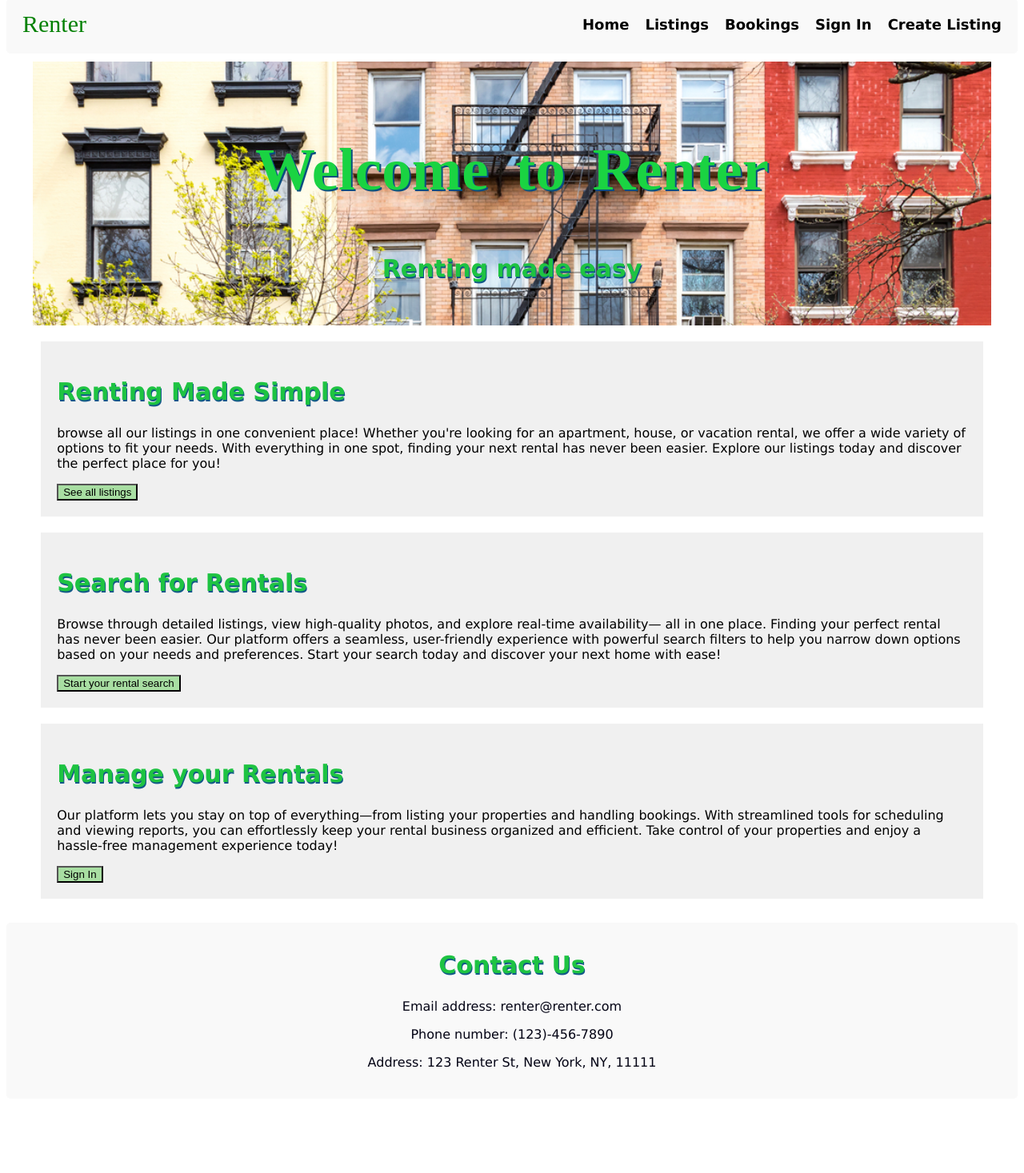
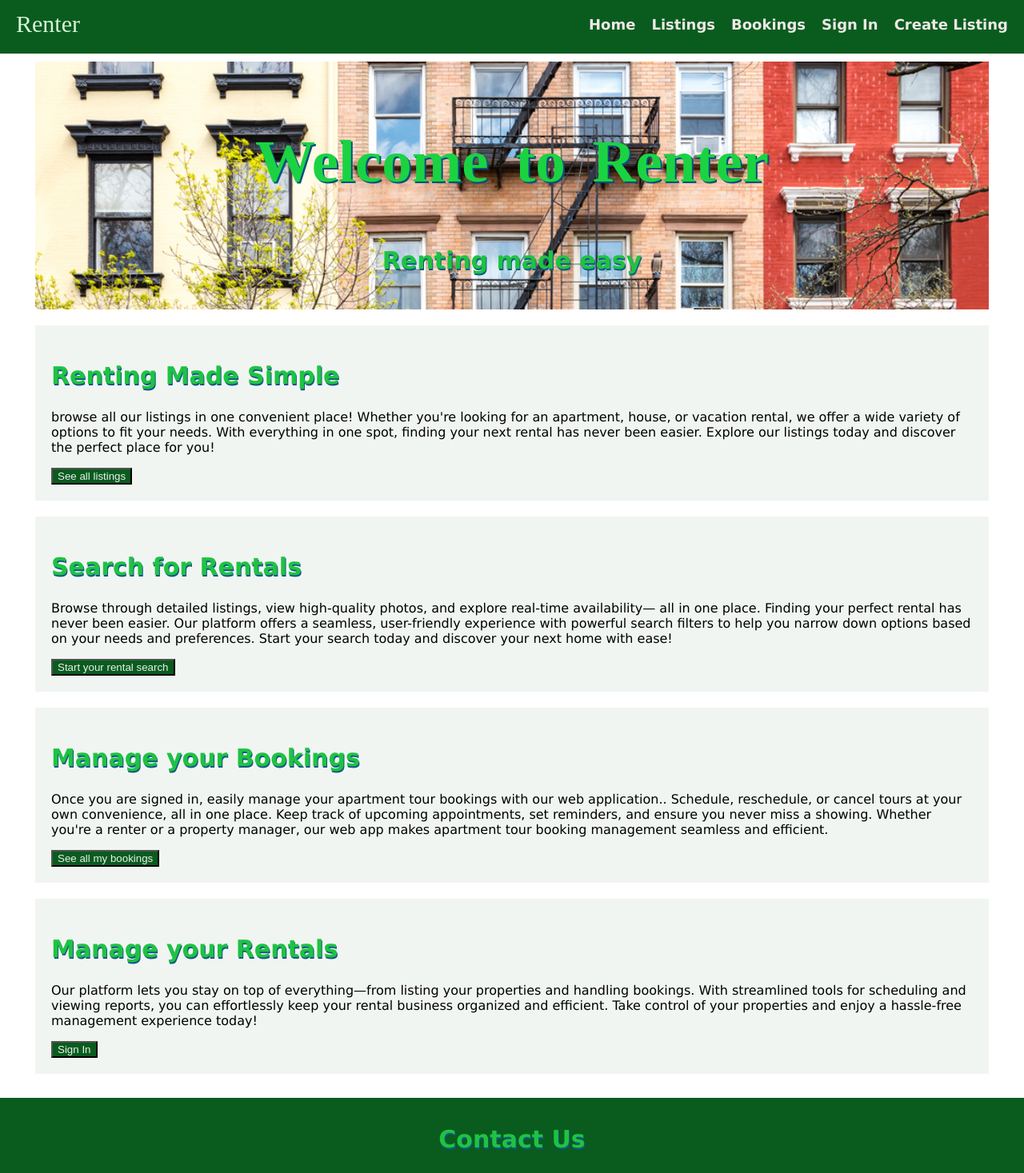
Before and after one commit to ttmeep101/phase-4-project-2, a React (Create React App) app in the folder client/: page / in a window 1280 px wide. Shown: the top 1467 px of the page at 80% size. Before the commit the page ends 1382 px from the top, so only its background shows below. Built offline with nearby package versions, Linux system fonts and the light colour scheme; no server answers; a web font is replaced by a local one.

Commit message:
CSS color changes and some form validation work on the backend and frontend

```diff
--- a/client/src/components/Bookings.jsx
+++ b/client/src/components/Bookings.jsx
@@ -1,6 +1,6 @@
-import React, { useState } from "react";
+import React from "react";
 import HouseCard from "./HouseCard";
-import { useOutletContext, useParams} from "react-router-dom";
+import { useOutletContext } from "react-router-dom";
 
 function Bookings () {
     const { bookings } = useOutletContext();
--- a/client/src/components/Home.jsx
+++ b/client/src/components/Home.jsx
@@ -1,6 +1,5 @@
 import React from "react";
 import { Link } from 'react-router-dom';
-import Listings from "./Listings";
 
 function Home() {
   return (
@@ -24,6 +23,15 @@ function Home() {
         <Link to='/listings'><button className="submit-button">Start your rental search</button></Link>
       </section>
       <section>
+        <h2 className="section-header">Manage your Bookings</h2>
+        <p>Once you are signed in, easily manage your apartment tour bookings with our web application..
+          Schedule, reschedule, or cancel tours at your own convenience, all in one place.
+          Keep track of upcoming appointments, set reminders, and ensure you never miss a showing.
+          Whether you're a renter or a property manager, our web app makes apartment tour booking management seamless and efficient.
+        </p>
+        <Link to='/bookings'><button className="submit-button">See all my bookings</button></Link>
+      </section>
+      <section>
         <h2 className="section-header">Manage your Rentals</h2>
         <p>Our platform lets you stay on top of everything—from listing your properties and handling bookings.
         With streamlined tools for scheduling and viewing reports, you can effortlessly keep your rental business organized and efficient.
--- a/client/src/components/HouseImages.jsx
+++ b/client/src/components/HouseImages.jsx
@@ -17,12 +17,14 @@ function HouseImages(){
     }
     return (
         <div className="details">
-            <section>
+            <section className="image-gallery">
                 {houseImgs.map(houseImage => (
-                    <img className="detail-image" src={houseImage?.file} alt={houseImage?.id} key={houseImage?.id} />
+                    <div className="gallery-image-container">
+                        <img className="gallery-image" src={houseImage?.file} alt={houseImage?.id} key={houseImage?.id} />
+                    </div>
                 ))}
 
-                <Link to={`/listings/${id}`}><button className="submit-button">Back to Listing</button></Link>
+                <Link className="image-gallery-back-link" to={`/listings/${id}`}><button className="submit-button">Back to Listing Details</button></Link>
             </section>
         </div>
     );
--- a/client/src/components/NewListing.jsx
+++ b/client/src/components/NewListing.jsx
@@ -97,56 +97,71 @@ function NewListing() {
             <h2>Add a new listing:</h2>
             <form onSubmit={handleSubmit}>
                 <input
+                    className="new-listing-input"
                     type='number'
                     name='price'
                     placeholder="Price"
+                    min="100"
                     value={formData.price}
                     onChange={handleChange}
                 />
                 <input
+                    className="new-listing-input"
                     type='text'
                     name='address'
                     placeholder="Address"
+                    minlength="10"
                     value={formData.address}
                     onChange={handleChange}
                 />
                 <input
+                    className="new-listing-input"
                     type='number'
                     name='sqft'
                     placeholder="sqft"
+                    min="100"
                     value={formData.sqft}
                     onChange={handleChange}
                 />
                 <input
+                    className="new-listing-input"
                     type='number'
                     name='bedroom'
                     placeholder="Bedroom"
+                    min="0"
                     value={formData.bedroom}
                     onChange={handleChange}
                 />
                 <input
+                    className="new-listing-input"
                     type='number'
                     name='bathroom'
                     placeholder="Bathroom"
+                    min="0"
                     value={formData.bathroom}
                     onChange={handleChange}
                 />
                 <input
+                    className="new-listing-input"
                     type='number'
                     name='kitchen'
                     placeholder="Kitchen"
+                    min="0"
                     value={formData.kitchen}
                     onChange={handleChange}
                 />
                 <input
+                    className="new-listing-input"
                     type='text'
                     name='amenity'
                     placeholder="Amenity"
+                    minlength="1"
                     value={formData.amenity}
                     onChange={handleChange}
                 />
                 <label htmlFor='pets'>Pets Allowed?</label>
                 <input
+                    className="new-listing-input"
                     type='checkbox'
                     name='pets'
                     value={formData.pets}
--- a/client/src/index.css
+++ b/client/src/index.css
@@ -6,6 +6,8 @@
 }
 body {
   font-family: 'Lucida Sans', sans-serif;
+  margin-left: 0;
+  margin-right: 0;
 }
 
 .caprasimo-regular {
@@ -15,7 +17,7 @@ body {
 }
 
 .title-nav {
-  color: green;
+  color: rgb(216, 243, 216);
   padding-right: 5px;
   padding-left: 20px;
   font-size: 30px;
@@ -24,7 +26,7 @@ body {
 }
 
 .title {
-  color: green;
+  color: rgb(212, 238, 212);
   text-align: center;
   font-size: 50px;
   font-family: "Caprasimo";
@@ -37,9 +39,7 @@ body {
   bottom: 10px;
   width: 100%;
   height: 30%;
-  background-color: #f9f9f9;
-  color: rgb(3, 3, 20);
-  border-radius: 5px;
+  background-color: #095c1e;
   padding-bottom: 20px;
   padding-top: 15px;
   align-items: center;
@@ -56,7 +56,7 @@ body {
 }
 
 .headerlink {
-  color: black;
+  color: rgb(239, 232, 232);
   text-decoration: none;
   font-size: 18px;
 }
@@ -70,10 +70,9 @@ body {
   left: 0;
   bottom: 0;
   width: 100%;
-  background-color: #f9f9f9;
-  color: rgb(3, 3, 20);
+  background-color: #095c1e;
+  color: rgb(217, 217, 227);
   text-align: center;
-  border-radius: 5px;
   padding-bottom: 20px;
   padding-top: 10px;
   margin-top: 30px;
@@ -136,12 +135,11 @@ h2 {
 }
 
 .submit-button {
-  background-color: rgb(168, 222, 162);
-  color: black;
+  background-color: #095c1e;
+  color: rgb(236, 240, 239);
 }
 
 .submit-button.sort-button {
-  background-color: var(--pink);
   color: black;
   font-size: 1.1em;
   padding: 0.5rem 1.5rem;
@@ -164,7 +162,7 @@ section {
   margin: auto;
   display: block;
   box-sizing: inherit;
-  background-color: #f0f0f0;
+  background-color: #f1f5f2;
   padding: 20px;
   margin-bottom: 20px;
 }
@@ -179,7 +177,6 @@ section {
   background-position: center;
   background-size: cover;
   min-height: 30vh;
-  padding: 30px;
 }
 
 .detail-image {
@@ -197,5 +194,34 @@ section {
   max-width: 100%;
   margin-left: auto;
   margin-right: auto;
+}
+
+.new-listing-input:invalid {
+  outline: 2px solid red;
+
+  &::after {
+    content: 'input invalid'
+  }
+}
+
+.image-gallery {
+  display: flex;
+  flex-wrap: wrap;
+}
+
+.gallery-image-container {
+  flex: 1 0 calc(25% - 10px);
+  height: 250px;
+  gap: 10px;
+}
+
+.gallery-image {
+  height: 100%;
+  margin: 0 auto;
+  display: block;
+}
+
+.image-gallery-back-link {
+  margin-top: 25px;
 
 }
```
Also changed, not shown: 2 other files (tests, documents, lock files or other folders).
